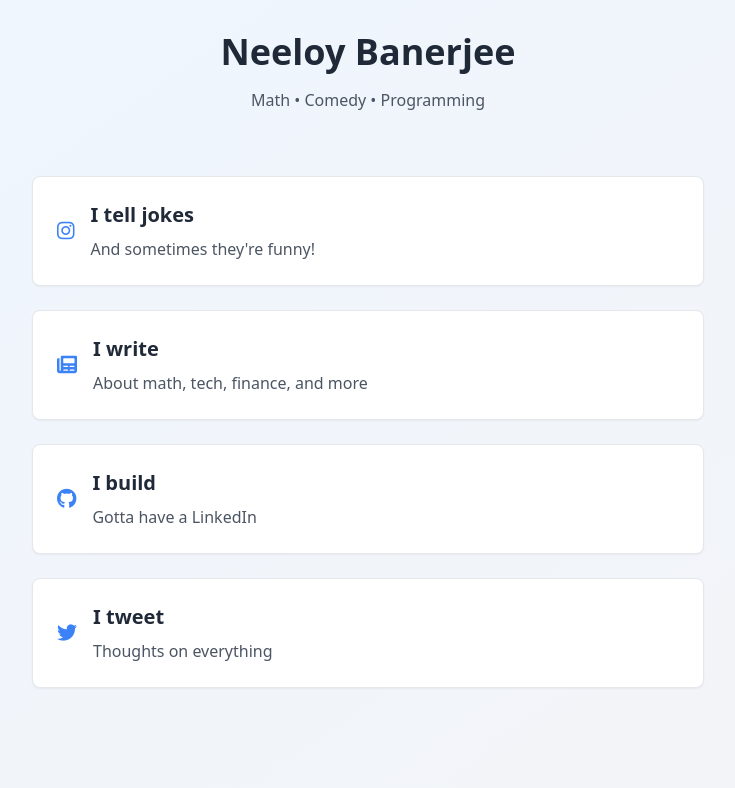
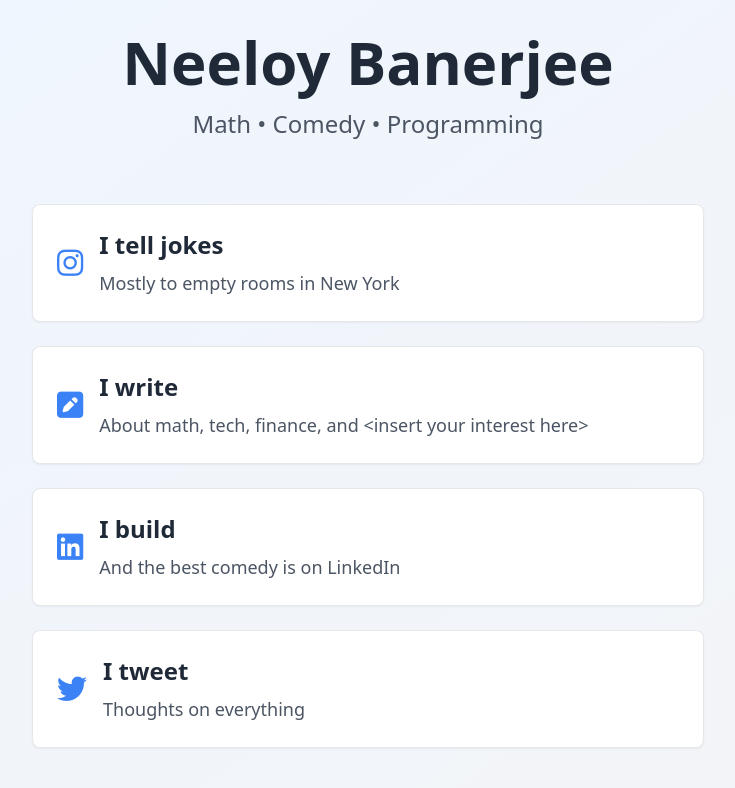
Before and after one commit to neeloy-banerjee/neeloy-banerjee.github.io, a Jekyll site: the page index.html, which Jekyll copies as it is, in a window 1280 px wide. Shown: the top 788 px of the page, without its empty margins (272-1007 px from the left). Built offline with Jekyll 4.4.1, drawn with Linux system fonts in a browser that asks for light colours; nearby versions of some CDN libraries.

Commit message:
Fixing for mobile

```diff
--- a/index.html
+++ b/index.html
@@ -2,13 +2,14 @@
 <html lang="en">
 <head>
     <meta charset="UTF-8">
+    <meta name="viewport" content="width=device-width, initial-scale=1.0">
     <title>Neeloy Banerjee</title>
-    <script src="https://unpkg.com/react@17/umd/react.production.min.js"></script>
-    <script src="https://unpkg.com/react-dom@17/umd/react-dom.production.min.js"></script>
+    <script crossorigin src="https://unpkg.com/react@18/umd/react.development.js"></script>
+    <script crossorigin src="https://unpkg.com/react-dom@18/umd/react-dom.development.js"></script>
     <script src="https://cdnjs.cloudflare.com/ajax/libs/babel-standalone/6.26.0/babel.min.js"></script>
     <script src="https://cdn.tailwindcss.com"></script>
     <link rel="stylesheet" href="https://cdnjs.cloudflare.com/ajax/libs/font-awesome/6.0.0/css/all.min.css">
-    <script data-goatcounter="https://[YOUR_CODE].goatcounter.com/count" src="//gc.zgo.at/count.js"></script>
+    <script data-goatcounter="https://neeloy.goatcounter.com/count" src="//gc.zgo.at/count.js"></script>
 </head>
 <body>
     <div id="root"></div>
@@ -17,20 +18,20 @@
           const links = [
             {
               title: "I tell jokes",
-              description: "And sometimes they're funny!",
+              description: "Mostly to empty rooms in New York",
               icon: "fa-brands fa-instagram",
               url: "https://www.instagram.com/neeloytellsjokes"
             },
             {
               title: "I write",
-              description: "About math, tech, finance, and more",
-              icon: "fa-solid fa-newspaper",
+              description: "About math, tech, finance, and <insert your interest here>",
+              icon: "fa-solid fa-square-pen",
               url: "https://xquant.substack.com"
             },
             {
               title: "I build",
-              description: "Gotta have a LinkedIn",
-              icon: "fa-brands fa-github",
+              description: "And the best comedy is on LinkedIn",
+              icon: "fa-brands fa-linkedin",
               url: "https://linkedin.com/in/neeloybanerjee"
             },
             {
@@ -42,29 +43,29 @@
           ];
 
           return (
-            <div className="min-h-screen bg-gradient-to-br from-blue-50 to-gray-100 p-8">
+            <div className="min-h-screen bg-gradient-to-br from-blue-50 to-gray-100 p-4 sm:p-8">
               <div className="max-w-2xl mx-auto">
-                <header className="text-center mb-16">
-                  <h1 className="text-4xl font-bold mb-4 text-gray-800">Neeloy Banerjee</h1>
-                  <p className="text-gray-600">Math • Comedy • Programming</p>
+                <header className="text-center mb-12 sm:mb-16">
+                  <h1 className="text-5xl sm:text-6xl font-bold mb-4 text-gray-800">Neeloy Banerjee</h1>
+                  <p className="text-xl sm:text-2xl text-gray-600">Math • Comedy • Programming</p>
                 </header>
 
-                <div className="grid gap-6">
+                <div className="grid gap-4 sm:gap-6">
                   {links.map((link, index) => (
                     <a
                       key={index}
                       href={link.url}
                       target="_blank"
                       rel="noopener noreferrer"
-                      className="block p-6 bg-white rounded-lg hover:bg-gray-50 transition-colors border border-gray-200 shadow-sm"
+                      className="block p-4 sm:p-6 bg-white rounded-lg hover:bg-gray-50 transition-colors border border-gray-200 shadow-sm"
                     >
                       <div className="flex items-center gap-4">
                         <div className="text-blue-500">
-                          <i className={`${link.icon} text-xl`}></i>
+                          <i className={`${link.icon} text-2xl sm:text-3xl`}></i>
                         </div>
                         <div>
-                          <h2 className="text-xl font-semibold mb-2 text-gray-800">{link.title}</h2>
-                          <p className="text-gray-600">{link.description}</p>
+                          <h2 className="text-xl sm:text-2xl font-semibold mb-2 text-gray-800">{link.title}</h2>
+                          <p className="text-base sm:text-lg text-gray-600">{link.description}</p>
                         </div>
                       </div>
                     </a>
```
